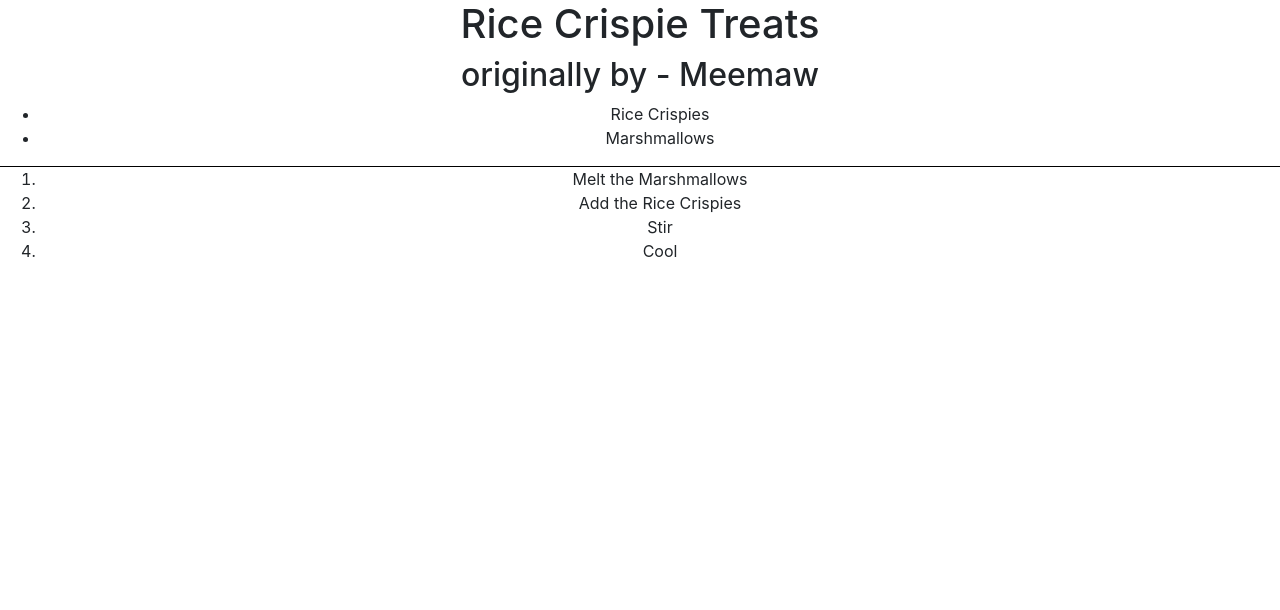
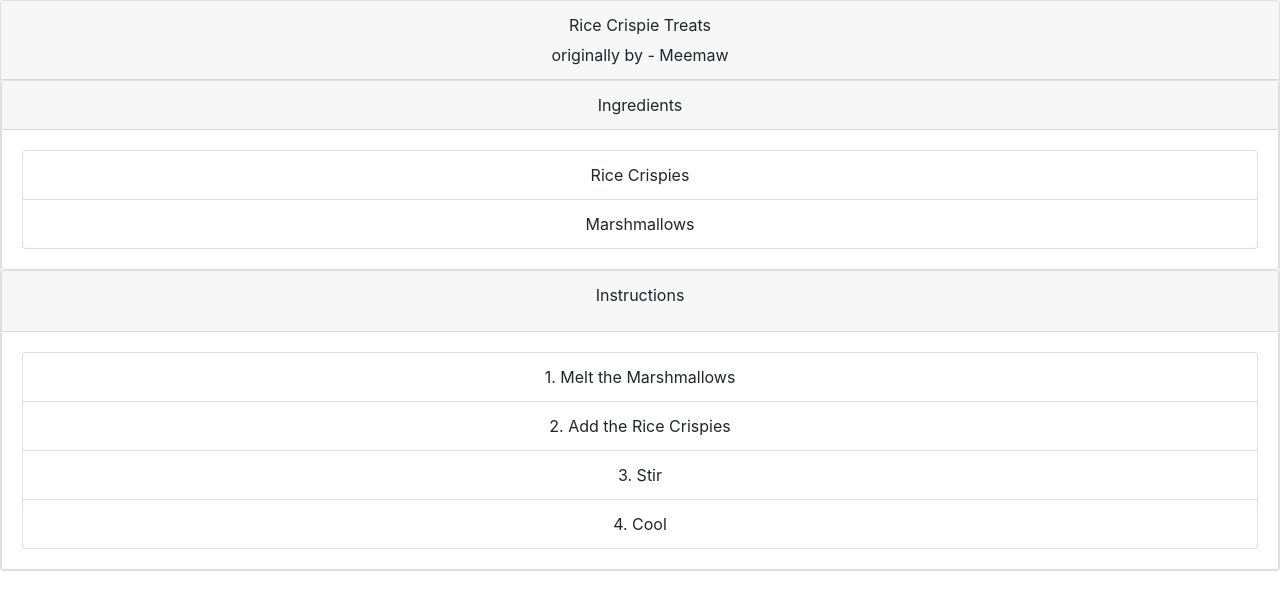
Before and after one commit to BW-secret-family-recipes-1/front-end, a React (Create React App) app: page /1/1 in a window 1280 px wide. Shown: the top 610 px of the page. Built offline with nearby package versions, Linux system fonts and the light colour scheme; no server answers.

Commit message:
refactored blocked out Recipe to use Reactstrap

```diff
--- a/src/Components/Recipe.js
+++ b/src/Components/Recipe.js
@@ -1,6 +1,7 @@
 import React, { useState, useEffect } from 'react'
 import { useParams } from 'react-router-dom'
 import Axios from 'axios'
+import { Card, CardHeader, CardSubtitle, ListGroup, ListGroupItem, ListGroupItemText, CardBody, CardTitle } from 'reactstrap'
 
 function Recipe(props){
     const [recipe, setRecipe] = useState({
@@ -30,24 +31,50 @@
     })
 
     return (
-    <div>
-        <h1>{recipe.title}</h1>
-        <h2>originally by - {recipe.source}</h2>
-        <div style={{borderBottom: '1px solid black'}}>
-            <ul>
-                {recipe.ingredients.map(ingredient =>{
-                    return <li>{ingredient}</li>
-                })}
-            </ul>
-        </div>
-        <div>
-            <ol>
-                {recipe.instructions.map(instruction => {
-                    return <li>{instruction}</li>
-                })}
-            </ol>
-        </div>
-    </div>
+    <Card>
+        <CardHeader>
+            <CardTitle>
+                {recipe.title}
+            </CardTitle>
+            <CardSubtitle>
+                originally by - {recipe.source}
+            </CardSubtitle>
+        </CardHeader>
+        <Card>
+            <CardHeader>
+                Ingredients
+            </CardHeader>
+            <CardBody>
+                <ListGroup>
+                    {recipe.ingredients.map(ingredient =>{
+                        return (
+                            <ListGroupItem>
+                                {ingredient}
+                            </ListGroupItem>
+                        )
+                    })}
+                </ListGroup>
+            </CardBody>
+        </Card>
+        <Card>
+            <CardHeader>
+                <CardTitle>
+                    Instructions
+                </CardTitle>
+            </CardHeader>
+            <CardBody>
+                <ListGroup>
+                    {recipe.instructions.map((instruction, index) => {
+                        return (
+                            <ListGroupItem>
+                                {index+1}. {instruction}
+                            </ListGroupItem>
+                        )
+                    })}
+                </ListGroup>
+            </CardBody>
+        </Card>
+    </Card>
     )
 }
 
--- a/src/index.css
+++ b/src/index.css
@@ -1,13 +1,48 @@
+/* http://meyerweb.com/eric/tools/css/reset/
+   v2.0 | 20110126
+   License: none (public domain)
+*/
+
+html, body, div, span, applet, object, iframe,
+h1, h2, h3, h4, h5, h6, p, blockquote, pre,
+a, abbr, acronym, address, big, cite, code,
+del, dfn, em, img, ins, kbd, q, s, samp,
+small, strike, strong, sub, sup, tt, var,
+b, u, i, center,
+dl, dt, dd, ol, ul, li,
+fieldset, form, label, legend,
+table, caption, tbody, tfoot, thead, tr, th, td,
+article, aside, canvas, details, embed,
+figure, figcaption, footer, header, hgroup,
+menu, nav, output, ruby, section, summary,
+time, mark, audio, video {
+	margin: 0;
+	padding: 0;
+	border: 0;
+	font-size: 100%;
+	font: inherit;
+	vertical-align: baseline;
+}
+/* HTML5 display-role reset for older browsers */
+article, aside, details, figcaption, figure,
+footer, header, hgroup, menu, nav, section {
+	display: block;
+}
 body {
-  margin: 0;
-  font-family: -apple-system, BlinkMacSystemFont, 'Segoe UI', 'Roboto', 'Oxygen',
-    'Ubuntu', 'Cantarell', 'Fira Sans', 'Droid Sans', 'Helvetica Neue',
-    sans-serif;
-  -webkit-font-smoothing: antialiased;
-  -moz-osx-font-smoothing: grayscale;
+	line-height: 1;
 }
-
-code {
-  font-family: source-code-pro, Menlo, Monaco, Consolas, 'Courier New',
-    monospace;
+ol, ul {
+	list-style: none;
 }
+blockquote, q {
+	quotes: none;
+}
+blockquote:before, blockquote:after,
+q:before, q:after {
+	content: '';
+	content: none;
+}
+table {
+	border-collapse: collapse;
+	border-spacing: 0;
+}
```
